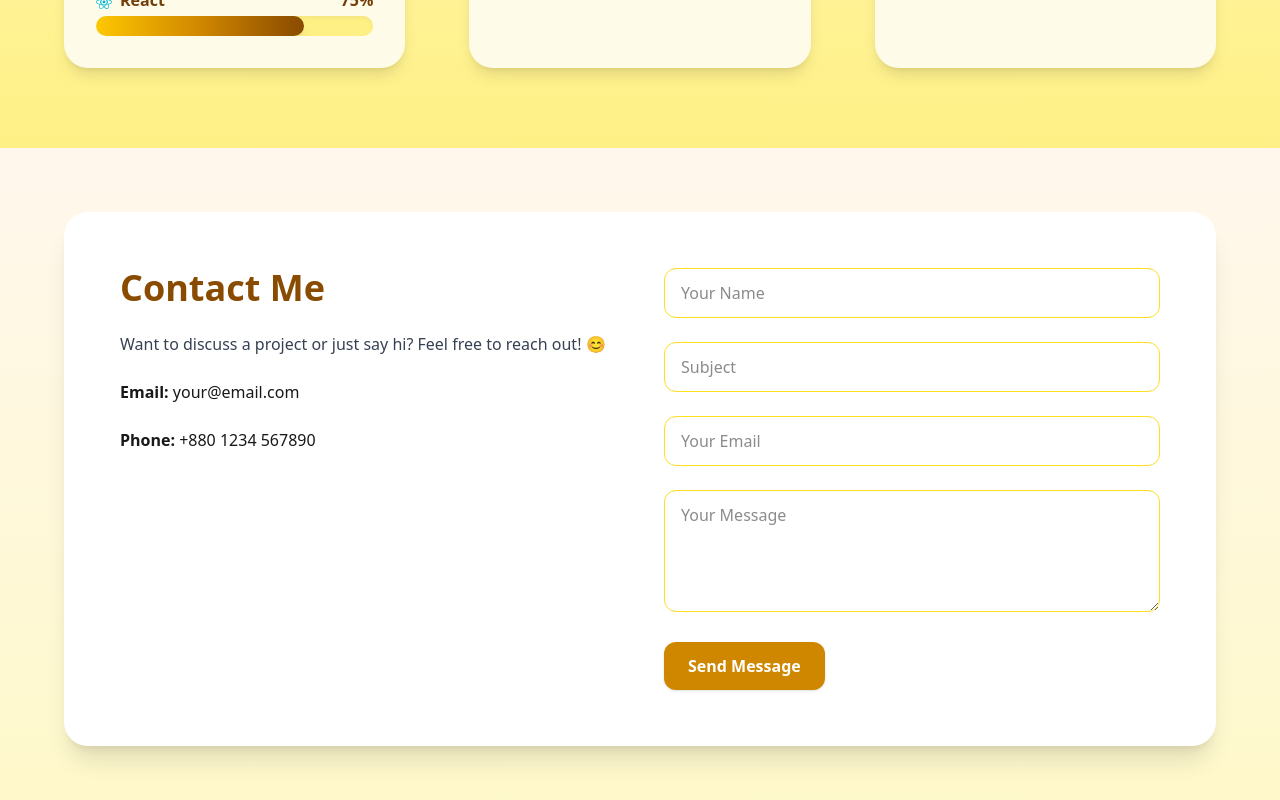
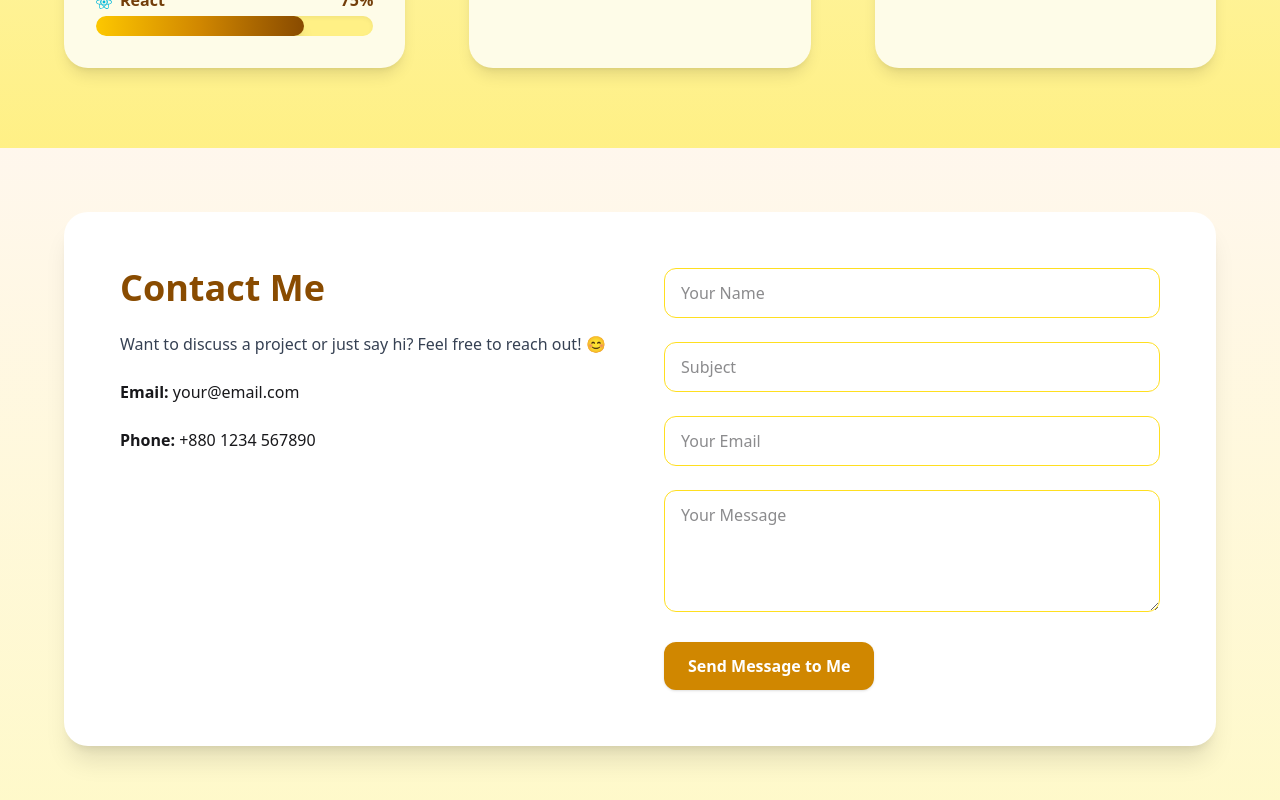
Before and after one commit to Mim-dot/My-Portfolio-, a React (Vite) app: page / in a window 1280 px wide. Shown: the part 1644-2444 px from the top of the page. Built offline with nearby package versions, Linux system fonts and the light colour scheme.

Commit message:
first commit

```diff
--- a/src/Pages/Contact.jsx
+++ b/src/Pages/Contact.jsx
@@ -92,7 +92,7 @@ const Contact = () => {
             type="submit"
             className="bg-yellow-600 hover:bg-yellow-700 text-white px-6 py-3 rounded-xl font-semibold shadow transition duration-300"
           >
-            Send Message
+            Send Message to Me
           </button>
         </form>
       </div>
```
